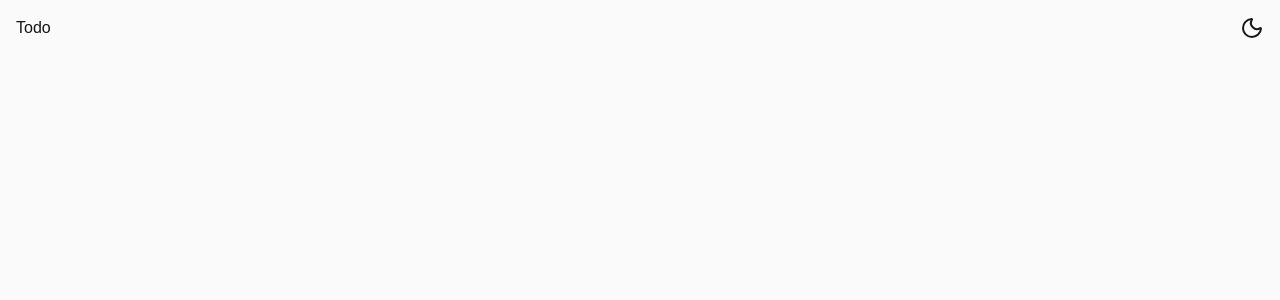
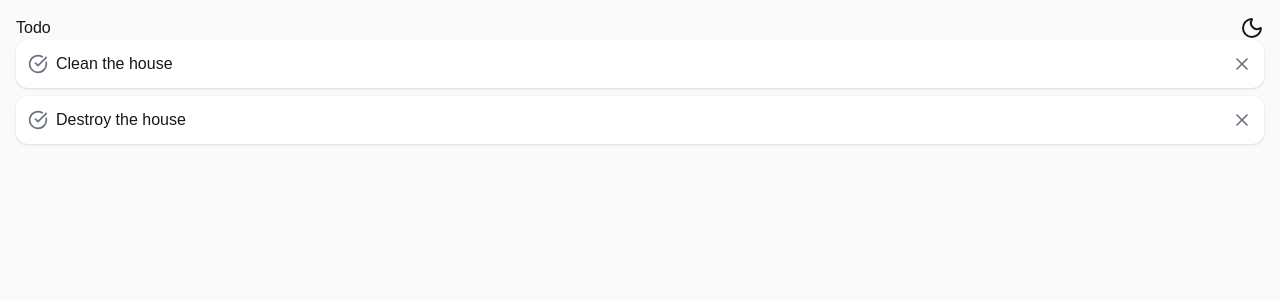
Before and after one commit to viviantangdev/todo, a React (Vite) app: page / in a window 1280 px wide. Shown: the top 300 px of the page. Built offline with nearby package versions, Linux system fonts and the light colour scheme.

Commit message:
localstorage todos and delete, toggle completed

```diff
--- a/src/App.tsx
+++ b/src/App.tsx
@@ -1,23 +1,45 @@
-import { Moon, Sun } from 'lucide-react';
-import { useTheme } from './hooks/useTheme';
+import { CircleCheckBig, X } from 'lucide-react';
+import { ThemeButton } from './components/ThemeButton';
+import { useTodos } from './hooks/useTodos';
 
 function App() {
-  const { theme, toggleTheme } = useTheme();
+  const { todos, deleteTodo, toggleComplete } = useTodos();
+
   return (
-    <>
+    <div className='p-4'>
       <header>
-        <div className='flex justify-between items-center p-4'>
+        <div className='flex justify-between items-center'>
           <h1>Todo</h1>
-          <button>
-            {theme === 'light' ? (
-              <Moon onClick={toggleTheme} />
-            ) : (
-              <Sun onClick={toggleTheme} />
-            )}
-          </button>
+          <ThemeButton />
         </div>
       </header>
-    </>
+      <main>
+        <ul className='space-y-2'>
+          {todos.map((todo) => {
+            return (
+              <li
+                key={todo.id}
+                className='flex items-center justify-between gap-3 p-3 rounded-xl shadow-sm bg-white dark:bg-gray-800'
+              >
+                <div className='flex items-center gap-2 flex-1 min-w-0'>
+                  <CircleCheckBig
+                    onClick={() => toggleComplete(todo.id)}
+                    className={`flex-none h-5 w-5 ${
+                      todo.completed ? 'text-blue-500' : 'text-gray-500'
+                    } cursor-pointer`}
+                  />
+                  <p className='flex-1 min-w-0 truncate'>{todo.title}</p>
+                </div>
+                <X
+                  onClick={() => deleteTodo(todo.id)}
+                  className='flex-none h-5 w-5 text-gray-500 hover:text-red-500 cursor-pointer'
+                />
+              </li>
+            );
+          })}
+        </ul>
+      </main>
+    </div>
   );
 }
 
--- /dev/null
+++ b/src/components/ThemeButton.tsx
@@ -0,0 +1,16 @@
+import { Moon, Sun } from 'lucide-react';
+import { useTheme } from '../hooks/useTheme';
+
+export const ThemeButton = () => {
+  const { theme, toggleTheme } = useTheme();
+
+  return (
+    <button type='button'>
+      {theme === 'light' ? (
+        <Moon onClick={toggleTheme} />
+      ) : (
+        <Sun onClick={toggleTheme} />
+      )}
+    </button>
+  );
+};
--- /dev/null
+++ b/src/context/todosContext.tsx
@@ -0,0 +1,46 @@
+/* eslint-disable react-refresh/only-export-components */
+import { createContext } from 'react';
+import { useLocalStorage } from '../hooks/useLocalStorage';
+
+type TodoItem = {
+  id: string;
+  title: string;
+  completed: boolean;
+};
+
+type TodosContextType = {
+  todos: TodoItem[];
+  deleteTodo: (id: string) => void;
+  toggleComplete: (id: string) => void;
+};
+
+const DEFAULT_TODOS: TodoItem[] = [
+  { id: '1', title: 'Clean the house', completed: false },
+  { id: '2', title: 'Destroy the house', completed: false },
+];
+
+export const TodosContext = createContext<TodosContextType | undefined>(
+  undefined
+);
+
+export const TodosProvider = ({ children }: { children: React.ReactNode }) => {
+  const [todos, setTodos] = useLocalStorage('TODOS', DEFAULT_TODOS);
+
+  const deleteTodo = (id: string) => {
+    setTodos(todos.filter((todo) => todo.id !== id));
+  };
+
+  const toggleComplete = (id: string) => {
+    setTodos((prev) =>
+      prev.map((todo) =>
+        todo.id === id ? { ...todo, completed: !todo.completed } : todo
+      )
+    );
+  };
+
+  return (
+    <TodosContext.Provider value={{ todos, deleteTodo, toggleComplete }}>
+      {children}
+    </TodosContext.Provider>
+  );
+};
--- /dev/null
+++ b/src/hooks/useTodos.tsx
@@ -0,0 +1,10 @@
+import { useContext } from 'react';
+import { TodosContext } from '../context/todosContext';
+
+export function useTodos() {
+  const context = useContext(TodosContext);
+  if (!context) {
+    throw new Error('useTodos must be used within a TodosProvider');
+  }
+  return context;
+}
--- a/src/main.tsx
+++ b/src/main.tsx
@@ -1,13 +1,16 @@
-import { StrictMode } from 'react'
-import { createRoot } from 'react-dom/client'
-import './index.css'
-import App from './App.tsx'
-import { ThemeProvider } from './context/themeContext.tsx'
+import { StrictMode } from 'react';
+import { createRoot } from 'react-dom/client';
+import App from './App.tsx';
+import { ThemeProvider } from './context/themeContext.tsx';
+import { TodosProvider } from './context/todosContext.tsx';
+import './index.css';
 
 createRoot(document.getElementById('root')!).render(
   <StrictMode>
     <ThemeProvider>
-      <App />
+      <TodosProvider>
+        <App />
+      </TodosProvider>
     </ThemeProvider>
-  </StrictMode>,
-)
+  </StrictMode>
+);
```
Also changed, not shown: 1 other file (tests, documents, lock files or other folders).
